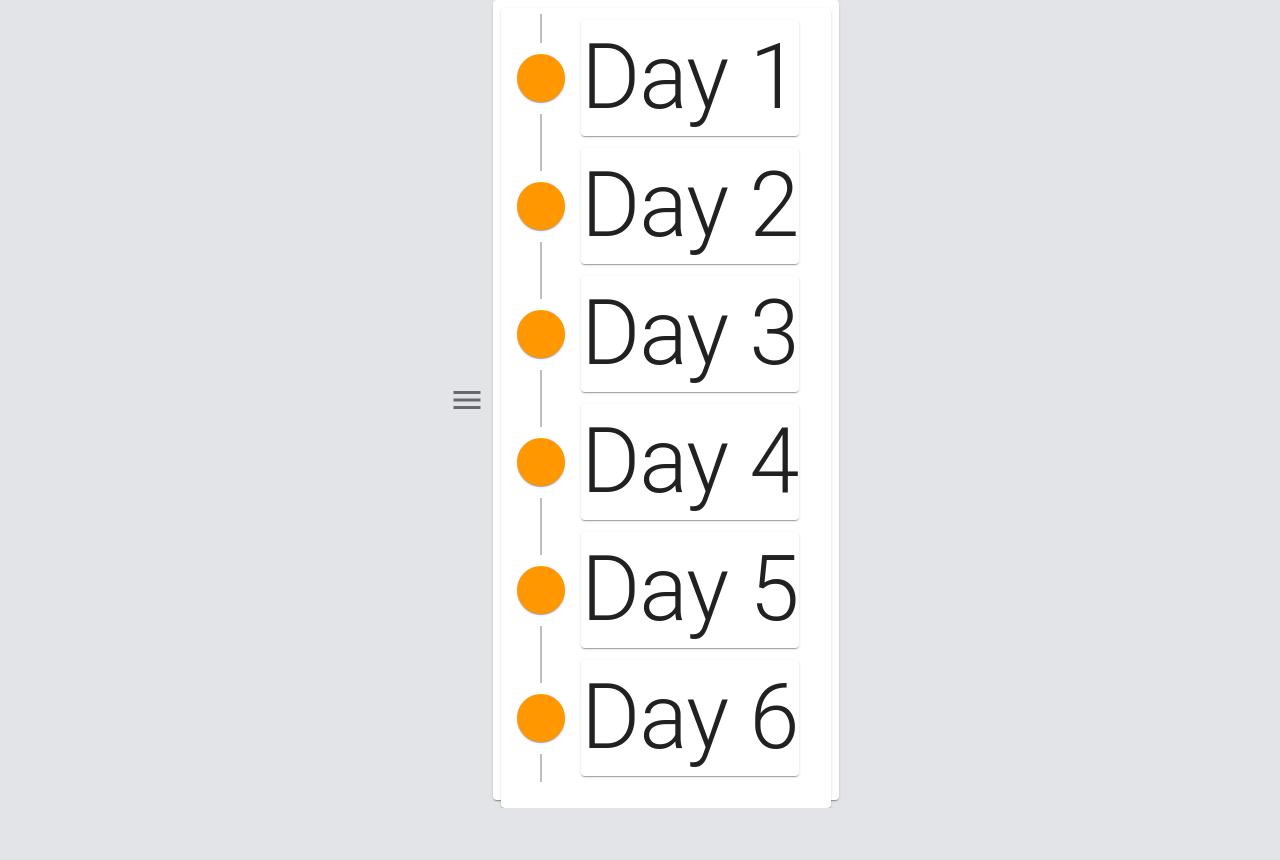
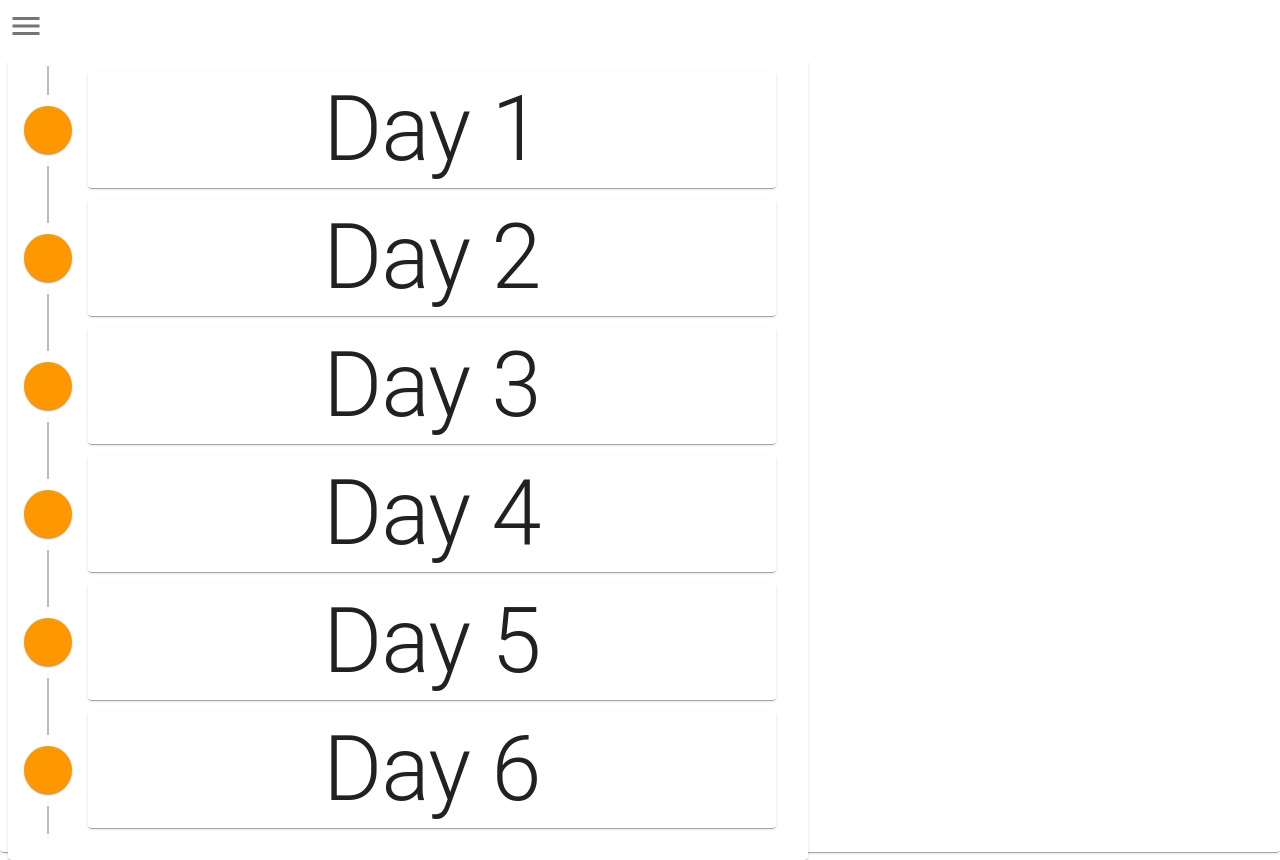
Before and after one commit to silvester-zogaj/travel-planner, a Next.js app in the folder travel-planner-fe/: page /itineraries in a window 1280 px wide. Before the commit the page ends 808 px from the top, so only its background shows below. Built offline with nearby package versions, Linux system fonts and the light colour scheme; no server answers.

Commit message:
fix the loading page for the itinerary

```diff
--- a/travel-planner-fe/app/itineraries/page.tsx
+++ b/travel-planner-fe/app/itineraries/page.tsx
@@ -1,10 +1,8 @@
 "use client";
 
 import { useState, useEffect } from "react";
-
 import Paper from "@mui/material/Paper";
 import Typography from "@mui/material/Typography";
-
 import Timeline from "@mui/lab/Timeline"
 import TimelineConnector from "@mui/lab/TimelineConnector"
 import TimelineContent from "@mui/lab/TimelineContent"
--- a/travel-planner-fe/components/loadingStyles.css
+++ b/travel-planner-fe/components/loadingStyles.css
@@ -11,11 +11,11 @@
 	font-size: calc(16px + (24 - 16) * (100vw - 320px) / (1280 - 320));
 }
 body {
-    background: var(--bg);
+
     color: var(--fg);
     font: 1em/1.5 sans-serif;
     height: 100vh;
-    display: flex;
+
     align-items: center;
     justify-content: center;
   }
--- a/travel-planner-fe/components/preferences.tsx
+++ b/travel-planner-fe/components/preferences.tsx
@@ -2,6 +2,8 @@
 import { useEffect, useState } from "react";
 import { Buttons } from "./buttons";
 import styles from "../app/page.module.css"
+import { Link } from "@mui/material";
+import Itinerary from "../app/itineraries/page";
 
 export default function Preferences({ setCurrentPage, currentPage }) {
   const [preferences, setPreferences] = useState<Set<string>>(new Set());
@@ -64,7 +66,9 @@ export default function Preferences({ setCurrentPage, currentPage }) {
         })}
         <br></br>
         <br></br>
+        <Link href="/itineraries">
         <button type="submit">Generate plan</button>
+        </Link>
       </form>
       <form onSubmit={handleReturn}>
         <button type="submit">Return</button>
```
Also changed, not shown: 1 other file (tests, documents, lock files or other folders).
